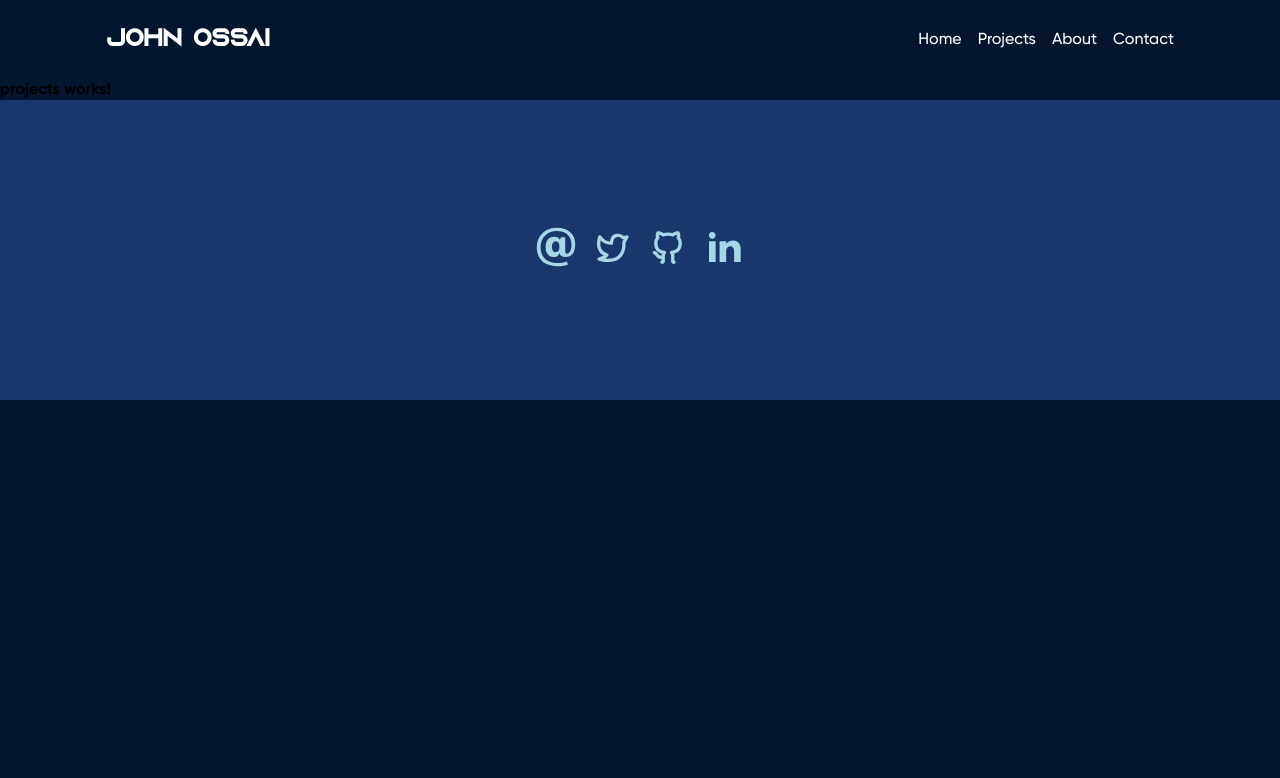
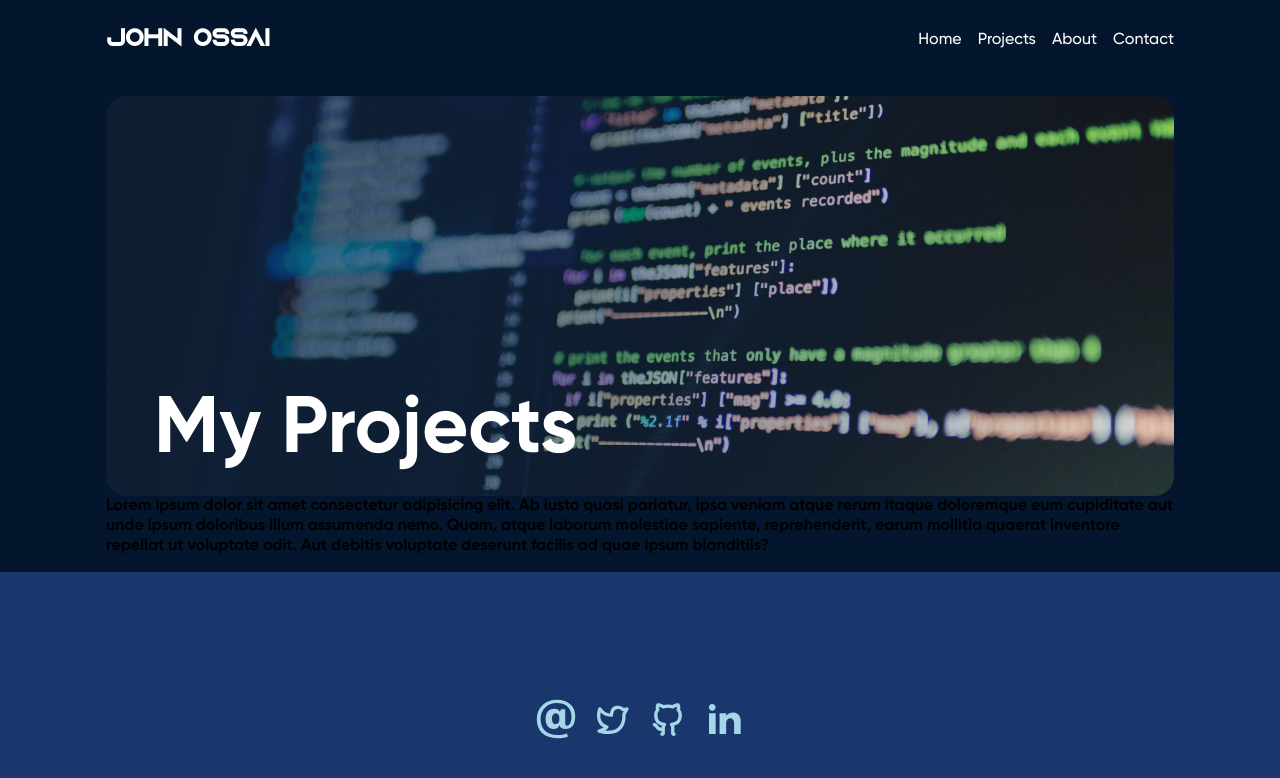
Before and after one commit to JohnnnGreat/portfoliov2, an Angular app: page /projects in a window 1280 px wide. Shown: the top 778 px of the page. Built offline with nearby package versions, Linux system fonts and the light colour scheme; a small style sheet from the web is missing.

Commit message:
started working on the projects section

```diff
--- a/src/app/projects/projects.component.html
+++ b/src/app/projects/projects.component.html
@@ -1 +1,16 @@
-<p>projects works!</p>
+<div class="projects">
+    <div class="projects__wrapper">
+        <div class="projects-header">
+            <div class="overlay"></div>
+            <!-- <img src="../../assets/projectsImage.png" alt=""> -->
+            <h1>My Projects</h1>
+        </div>
+
+        <div>
+            Lorem ipsum dolor sit amet consectetur adipisicing elit. Ab iusto quasi pariatur, ipsa veniam atque rerum
+            itaque doloremque eum cupiditate aut unde ipsum doloribus illum assumenda nemo. Quam, atque laborum
+            molestiae sapiente, reprehenderit, earum mollitia quaerat inventore repellat ut voluptate odit. Aut debitis
+            voluptate deserunt facilis ad quae ipsum blanditiis?
+        </div>
+    </div>
+</div>
--- a/src/app/projects/projects.component.scss
+++ b/src/app/projects/projects.component.scss
@@ -0,0 +1,43 @@
+.projects {
+  &__wrapper {
+    max-width: 1100px;
+    margin: auto;
+    padding: 1rem;
+    .projects-header {
+      height: 400px;
+      position: relative;
+      background: url("../../assets/projectsImage.png");
+      overflow: hidden;
+      border-radius: 20px;
+      object-fit: cover;
+      .overlay {
+        position: absolute;
+        top: 0;
+        left: 0;
+        opacity: 0.6;
+        background: linear-gradient(
+          99deg,
+          #0b2447 39.58%,
+          rgba(12, 39, 77, 0.22) 94.05%
+        );
+        z-index: 3;
+        width: 100%;
+        height: 100%;
+      }
+
+      h1 {
+        color: #fff;
+        text-align: center;
+
+        font-size: 80px;
+        font-style: normal;
+        font-weight: 400;
+        line-height: normal;
+        position: absolute;
+        bottom: 1rem;
+        left: 3rem;
+        z-index: 5;
+      }
+    }
+  }
+}
```
Also changed, not shown: src/assets/projectsImage.png (added).
